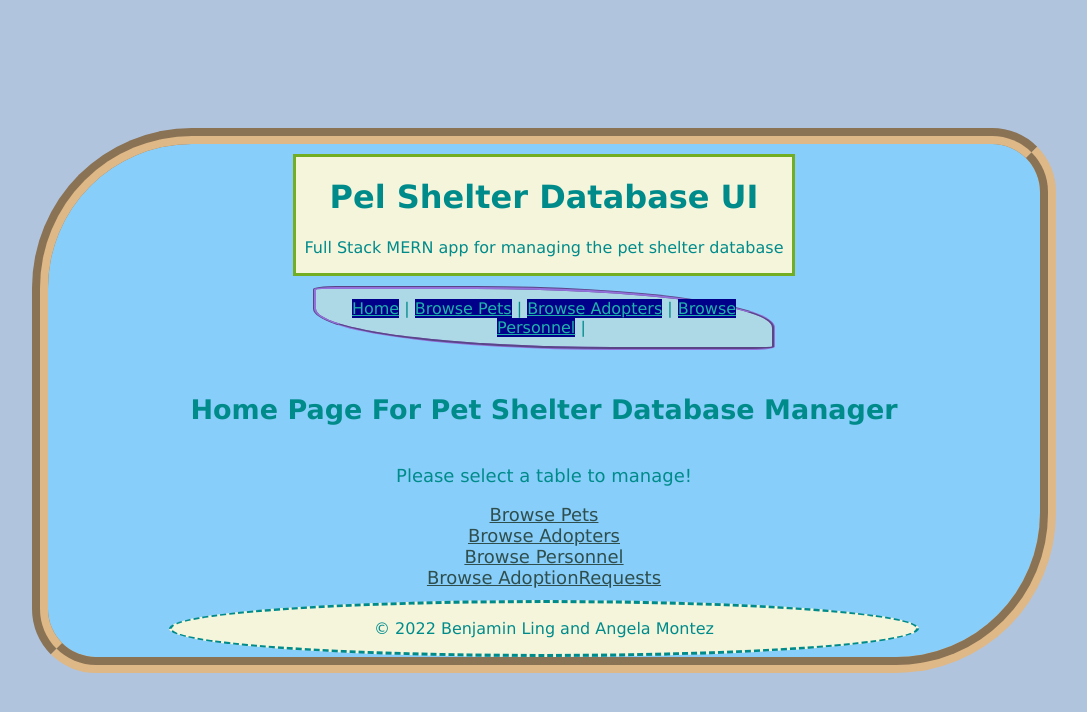
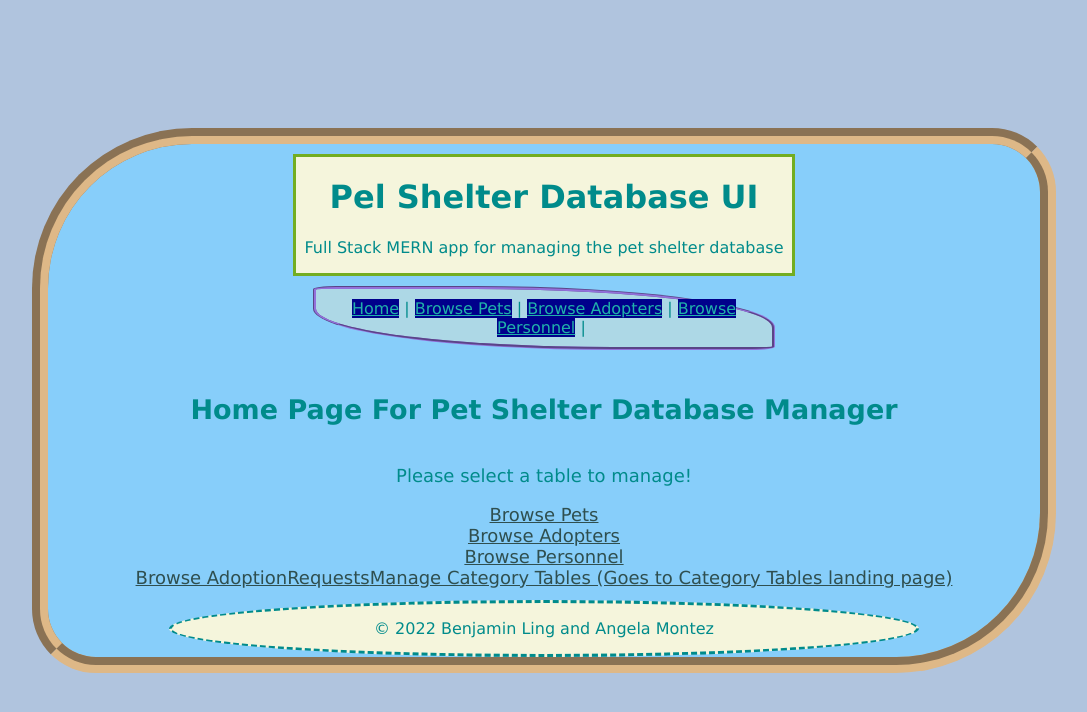
Before and after one commit to almontez/Pet-Shelter-Database, a React (Create React App) app: page / in a window 1280 px wide. Shown: the top 712 px of the page, without its empty margins (96-1183 px from the left). Built offline with nearby package versions, Linux system fonts and the light colour scheme.

Commit message:
Added Link in HomePage to the Category Tables Landing Page

```diff
--- a/src/pages/HomePage.js
+++ b/src/pages/HomePage.js
@@ -30,6 +30,9 @@ function BrowseAdoptersPage({ setExerciseToEdit }) {
             <Link className="App-link" to="/browse-adoption-requests">
               Browse AdoptionRequests
             </Link>
+            <Link className="App-link" to="/manage-category-tables">
+              Manage Category Tables (Goes to Category Tables landing page)
+            </Link>
             </div>
           </div>
         </>
```
